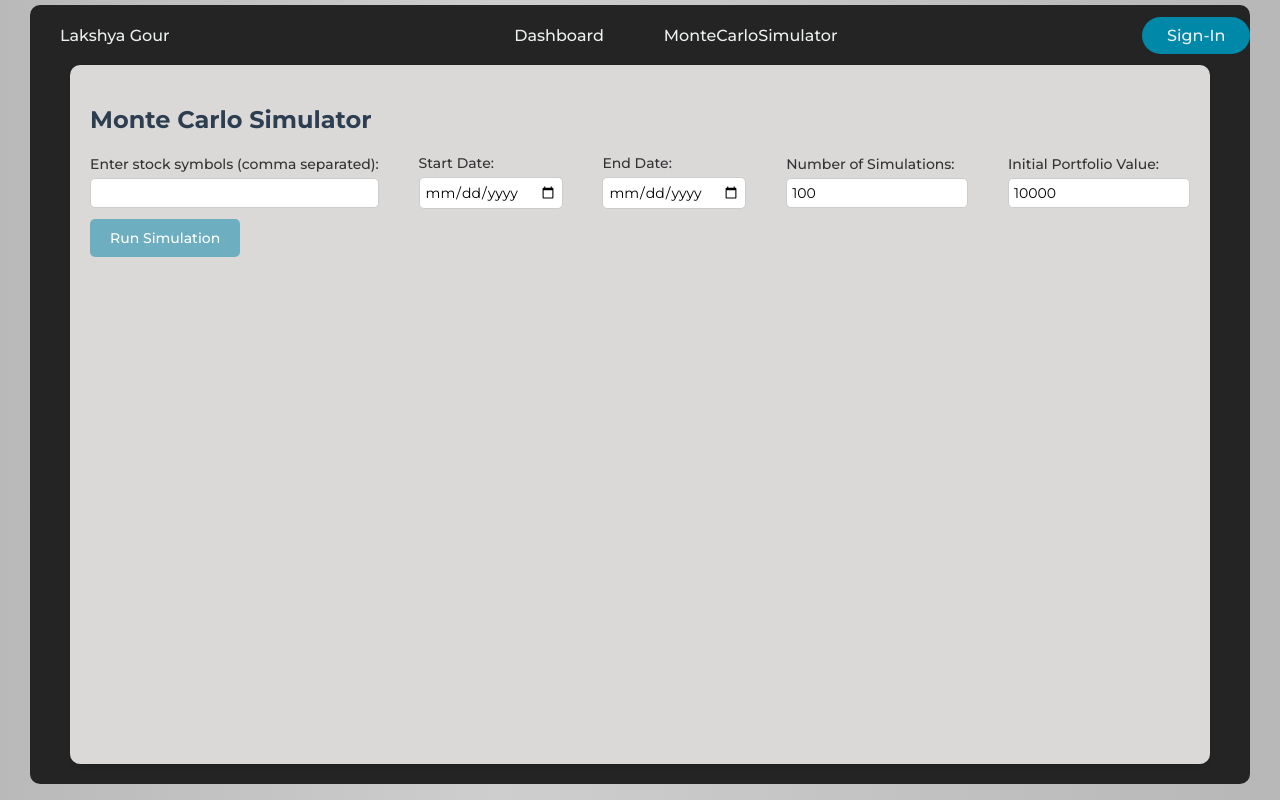
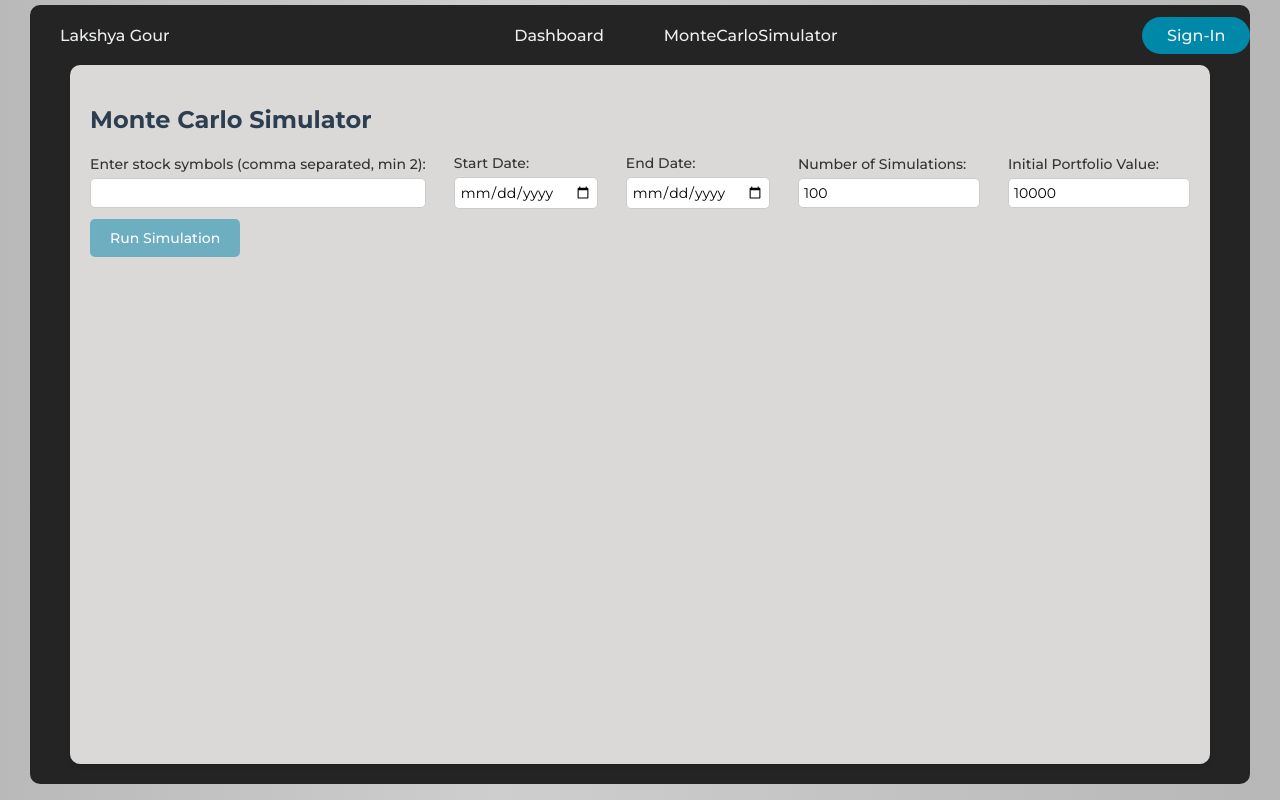
Before and after one commit to LakshyaG42/FinanceAnalyticsHub, a React (Create React App) app in the folder frontend/: page /FinancialAnalyticsHub/monte-carlo in a window 1280 px wide. Built offline with nearby package versions, Linux system fonts and the light colour scheme.

Commit message:
Update MonteCarloSimulator.js

```diff
--- a/frontend/src/pages/MonteCarloSimulator.js
+++ b/frontend/src/pages/MonteCarloSimulator.js
@@ -113,7 +113,7 @@
             <form onSubmit={handleSubmit} className="monte-carlo-form">
                 <div className="form-group">
                     <label>
-                    Enter stock symbols (comma separated):
+                    Enter stock symbols (comma separated, min 2):
                     <input type="text" value={stocks} onChange={(e) => setStocks(e.target.value)} />
                     </label>
                 </div>
```
